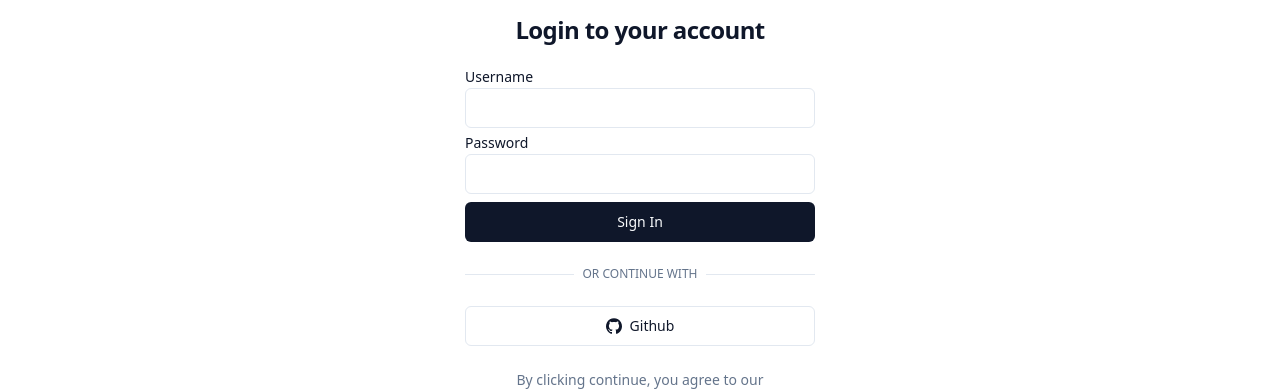
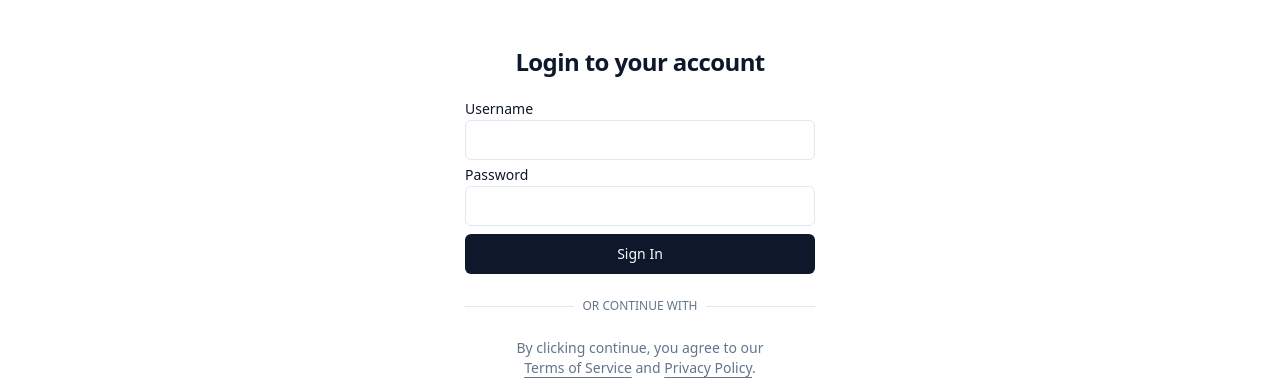
Before and after one commit to hqwuzhaoyi/gpt-subtitle, a Next.js app in the folder apps/web/: page /login in a window 1280 px wide. Shown: the part 145-537 px from the top of the page. Built offline with nearby package versions, Linux system fonts and the light colour scheme; no server answers.

Commit message:
feat: add supportGithub

```diff
--- a/apps/web/app/login/components/user-auth-form.tsx
+++ b/apps/web/app/login/components/user-auth-form.tsx
@@ -12,6 +12,7 @@ import { signUp } from "../api/auth";
 interface UserAuthFormProps extends React.HTMLAttributes<HTMLDivElement> {
   type: "signIn" | "signUp";
   error?: string;
+  supportGithub?: boolean;
 }
 
 export function UserAuthForm({ className, type, ...props }: UserAuthFormProps) {
@@ -118,7 +119,8 @@ export function UserAuthForm({ className, type, ...props }: UserAuthFormProps) {
           </span>
         </div>
       </div>
-      <Button
+      {props.supportGithub &&
+        <Button
         variant="outline"
         type="button"
         disabled={isLoading}
@@ -136,6 +138,7 @@ export function UserAuthForm({ className, type, ...props }: UserAuthFormProps) {
         )}{" "}
         Github
       </Button>
+      }
     </div>
   );
 }
--- a/apps/web/app/login/page.tsx
+++ b/apps/web/app/login/page.tsx
@@ -12,6 +12,8 @@ export const metadata: Metadata = {
 export default function AuthenticationPage(props: {
   searchParams: { error: string | undefined };
 }) {
+  const { GITHUB_CLIENT_ID: id, GITHUB_CLIENT_SECRET: secret } = process.env;
+  const supportGithub = !!id && !!secret
   return (
     <>
       <div className="md:hidden">
@@ -41,7 +43,7 @@ export default function AuthenticationPage(props: {
                 Enter your email below to create your account
               </p> */}
             </div>
-            <UserAuthForm type="signIn" error={props.searchParams?.error} />
+            <UserAuthForm supportGithub={supportGithub} type="signIn" error={props.searchParams?.error} />
             <p className="px-8 text-center text-sm text-muted-foreground">
               By clicking continue, you agree to our{" "}
               <Link
```
